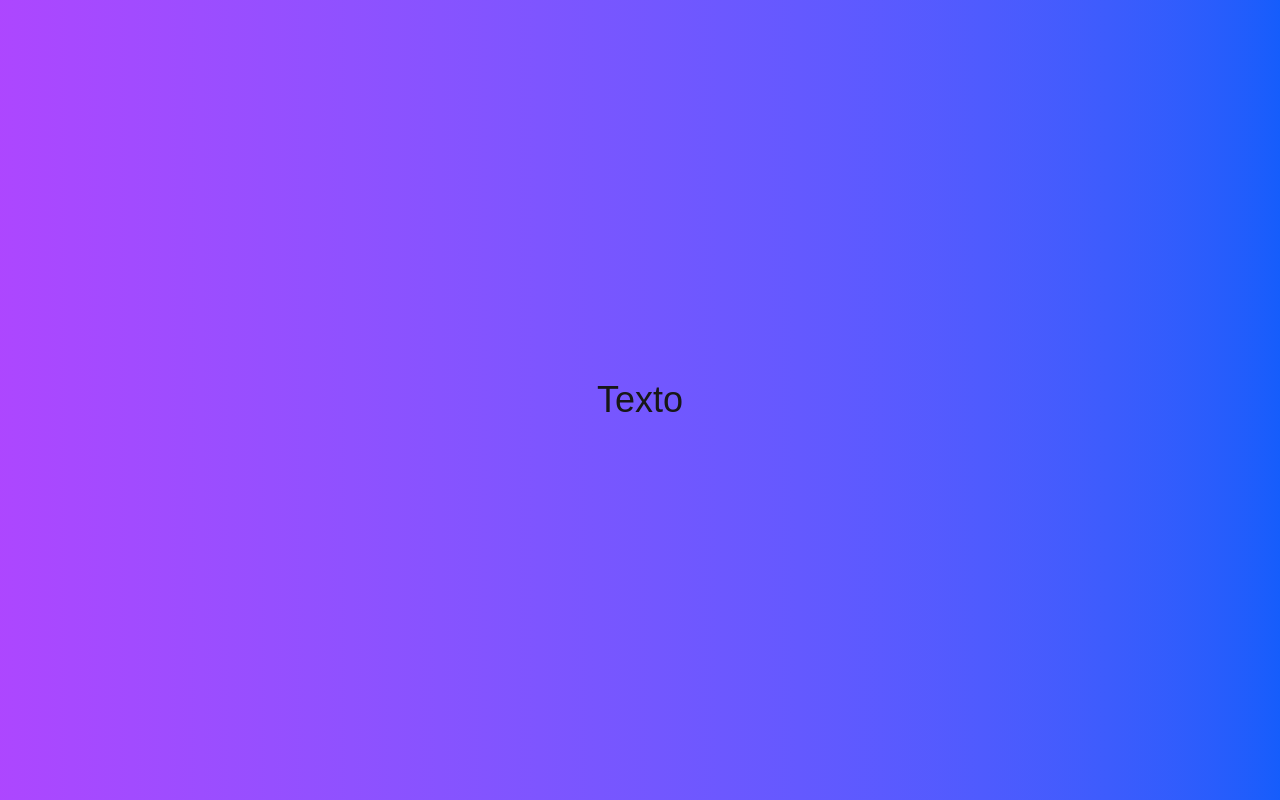
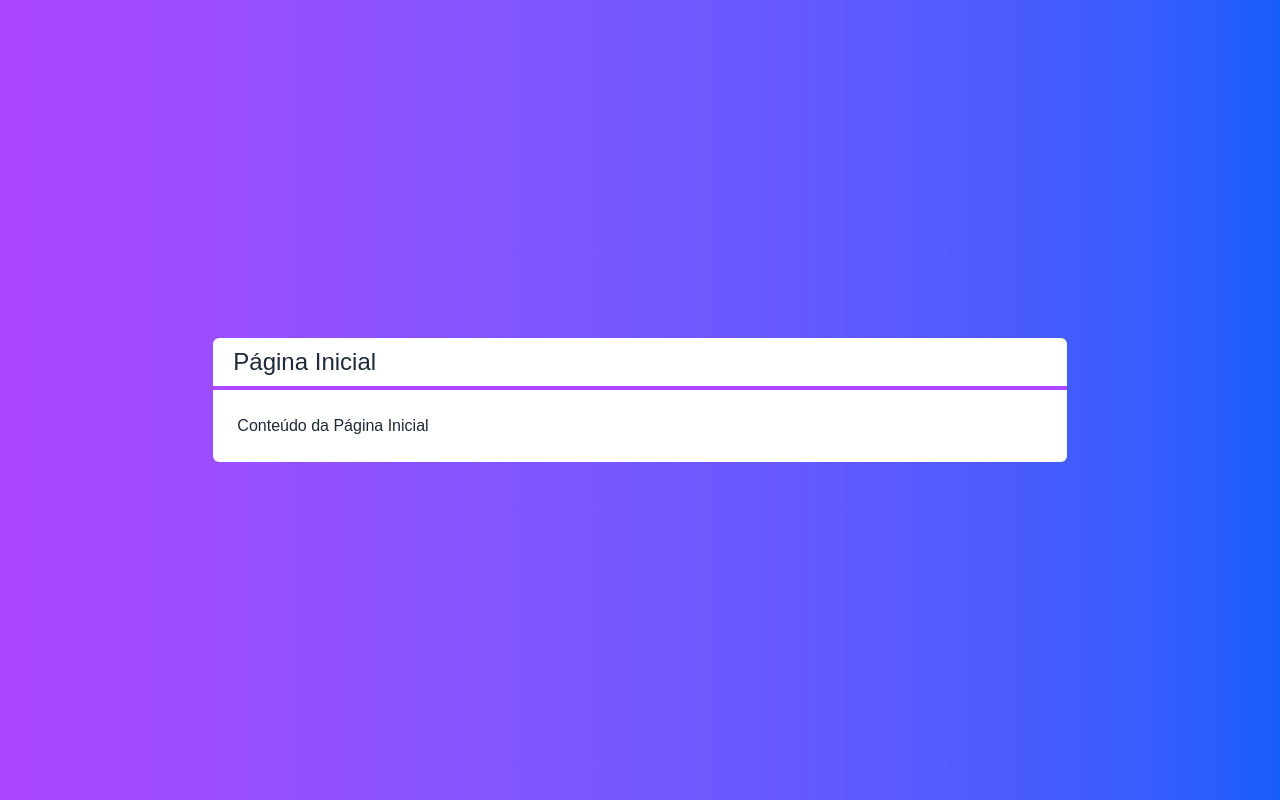
Before and after one commit to erick-patrick-dev/Projeto-cadastro-firebase, a Next.js app in the folder next-crud/: page / in a window 1280 px wide. Built offline with nearby package versions, Linux system fonts and the light colour scheme.

Commit message:
Componentes Layout e Título

```diff
--- /dev/null
+++ b/next-crud/src/components/Layout.tsx
@@ -0,0 +1,20 @@
+import Titulo from "./Titulo";
+
+interface LayoutProps {
+    titulo: string;
+    children: any;
+}
+
+export default function Layout(props: LayoutProps) {
+    return (
+        <div className={`
+            flex flex-col w-2/3
+            bg-white text-gray-800 rounded-md
+        `}>
+            <Titulo> {props.titulo} </Titulo>
+            <div className="p-6">
+                {props.children}
+            </div>
+        </div>
+    )
+}
--- /dev/null
+++ b/next-crud/src/components/Titulo.tsx
@@ -0,0 +1,14 @@
+interface TituloProps {
+    children: any;
+}
+
+export default function Titulo(props: TituloProps) {
+    return (
+        <div className="flex flex-col justify-center">
+            <h1 className="px-5 py-2 text-2xl">
+                {props.children}
+            </h1>
+            <hr className="border-2 border-purple-500" />
+        </div>
+    )
+}
--- a/next-crud/src/pages/index.tsx
+++ b/next-crud/src/pages/index.tsx
@@ -1,11 +1,15 @@
+import Layout from "../components/Layout";
 
 export default function Home() {
   return (
     <div className={`
       flex h-screen justify-center items-center
-      bg-gradient-to-r from-purple-500 to-blue-600
+      bg-linear-to-r from-purple-500 to-blue-600
+      text-white
     `}>
-      <span className="text-4xl">Texto</span>
+      <Layout titulo="Página Inicial">
+        <h1>Conteúdo da Página Inicial</h1>
+      </Layout>
     </div>
   );
 }
```
